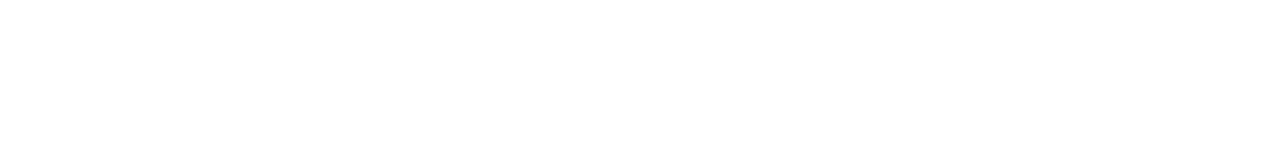
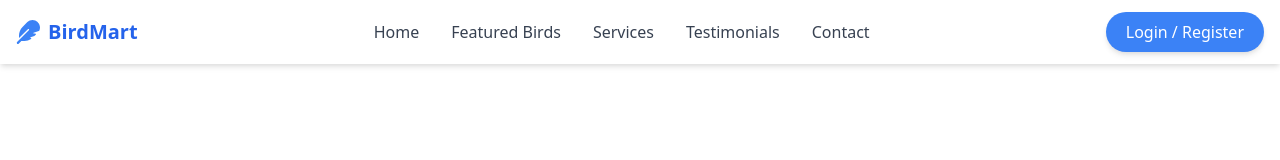
Before and after one commit to sndpbag/BirdMart, a plain HTML site: page index.html in a window 1280 px wide. Drawn offline with nearby package versions, Linux system fonts and the light colour scheme.

Commit message:
added navbar section

```diff
--- a/index.html
+++ b/index.html
@@ -18,7 +18,30 @@
     }
   </style>
 </head>
-<body>
+<body class="font-sans antialiased text-gray-800 scroll-smooth">
+      <!-- Navbar -->
+  <nav class="bg-white shadow-md sticky top-0 z-50">
+    <div class="container mx-auto px-4 py-3">
+      <div class="flex justify-between items-center">
+        <div class="flex items-center space-x-2">
+          <i class="fas fa-feather text-blue-500 text-2xl"></i>
+          <span class="text-xl font-bold text-blue-600">BirdMart</span>
+        </div>
+        <div class="hidden md:flex space-x-8">
+          <a href="#home" class="text-gray-700 hover:text-blue-500 transition">Home</a>
+          <a href="#featured" class="text-gray-700 hover:text-blue-500 transition">Featured Birds</a>
+          <a href="#services" class="text-gray-700 hover:text-blue-500 transition">Services</a>
+          <a href="#testimonials" class="text-gray-700 hover:text-blue-500 transition">Testimonials</a>
+          <a href="#contact" class="text-gray-700 hover:text-blue-500 transition">Contact</a>
+        </div>
+        <div>
+          <button class="bg-blue-500 hover:bg-blue-600 text-white px-5 py-2 rounded-full transition font-medium shadow-md">
+            Login / Register
+          </button>
+        </div>
+      </div>
+    </div>
+  </nav>
 
 </body>
 </html>
```
